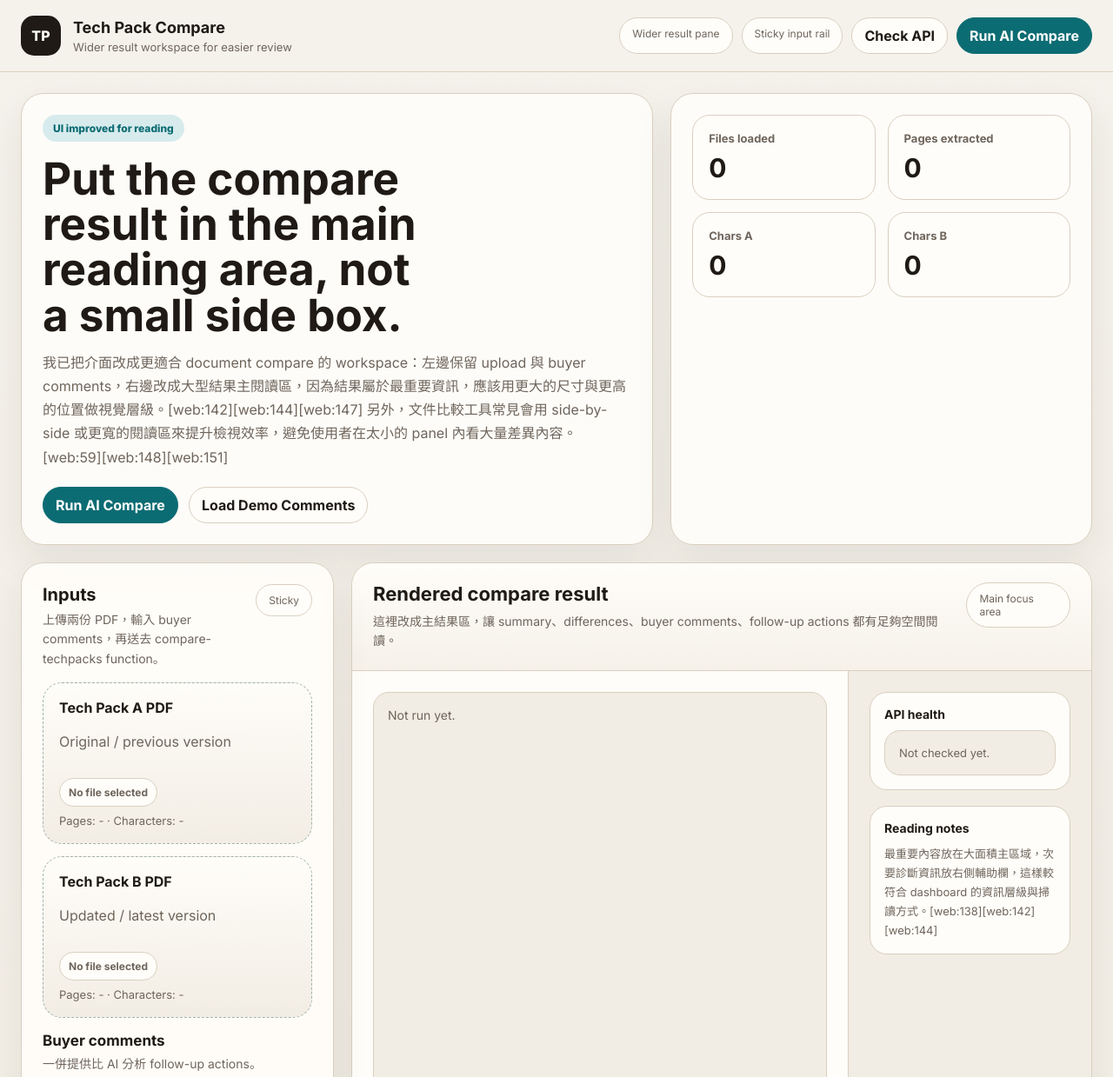
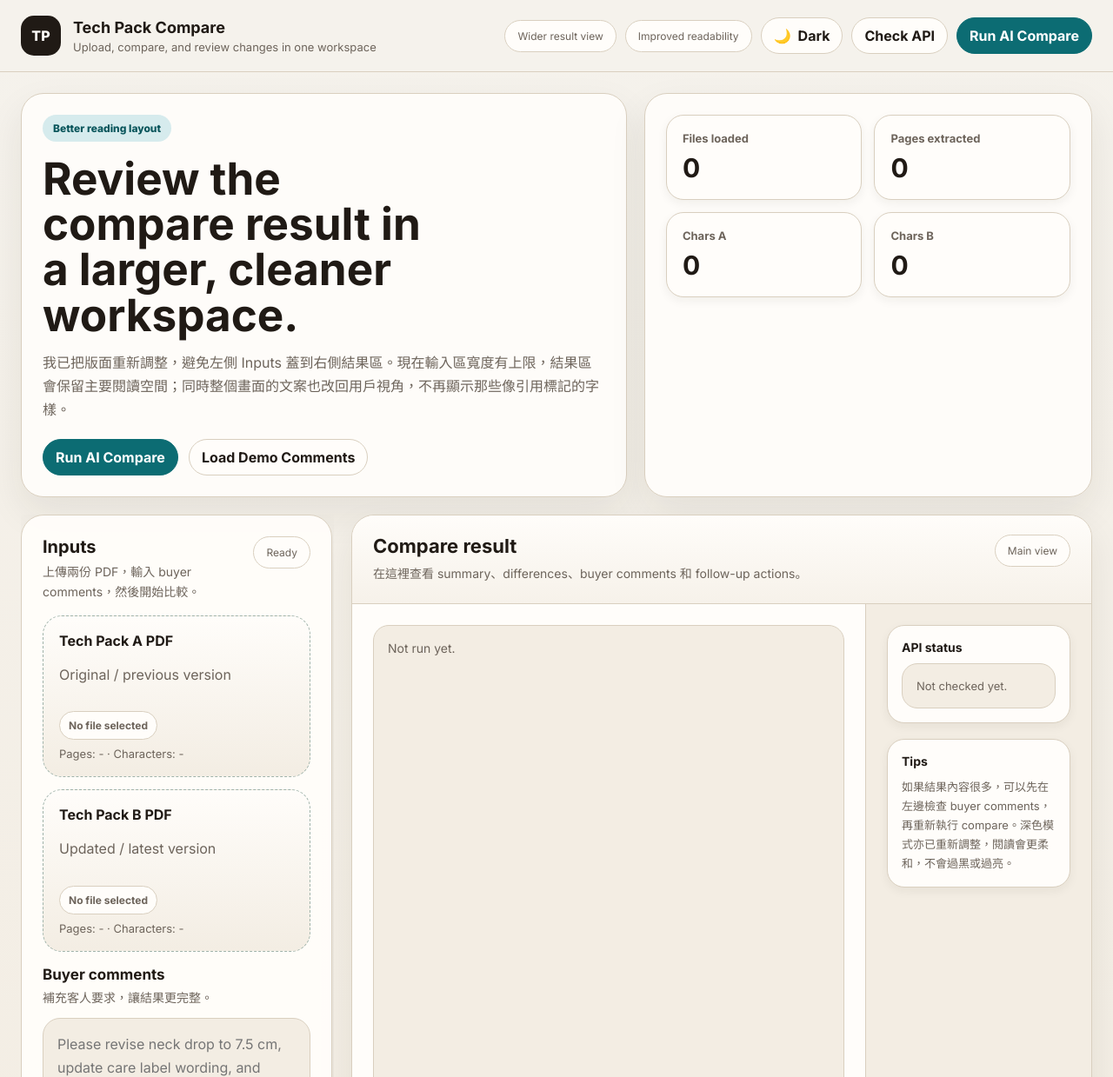
Before and after one commit to lee217217/tech-pack-compare, a website with bundled scripts: page tech-pack-compare/public/index.html in a window 1280 px wide. Shown: the top 1239 px of the page at 87% size. Built offline with nearby package versions, Linux system fonts and the light colour scheme.

Commit message:
Add files via upload

```diff
--- a/tech-pack-compare/public/index.html
+++ b/tech-pack-compare/public/index.html
@@ -9,40 +9,40 @@
   <link href="https://fonts.googleapis.com/css2?family=Inter:wght@400;500;600;700;800&display=swap" rel="stylesheet">
   <style>
     :root,[data-theme="light"]{
-      --bg:#f5f2ec;--surface:#fffdf9;--surface-2:#f2ede4;--surface-3:#ece5d9;--border:#d9cfbf;--text:#1f1a15;--muted:#6e655c;--faint:#a4998c;
-      --primary:#0c6c73;--primary-soft:#d7ebed;--shadow:0 18px 44px rgba(41,33,24,.08);--radius:26px;--radius-sm:18px;
+      --bg:#f5f2ec;--surface:#fffdfa;--surface-2:#f3ede3;--surface-3:#ece4d7;--border:#d9cfbf;--text:#201a15;--muted:#6d645b;--faint:#9e9486;
+      --primary:#0c6c73;--primary-soft:#d6ebed;--primary-strong:#0a565c;--success:#2f7d45;--warning:#9c611b;--danger:#9c3552;
+      --shadow-sm:0 4px 12px rgba(41,33,24,.06);--shadow-md:0 18px 44px rgba(41,33,24,.08);--radius:26px;--radius-sm:18px;
     }
     [data-theme="dark"]{
-      --bg:#151310;--surface:#1d1b17;--surface-2:#26231e;--surface-3:#302c26;--border:#403830;--text:#efe7dd;--muted:#b1a79d;--faint:#857a6e;
-      --primary:#6db0b7;--primary-soft:#24393c;--shadow:0 20px 48px rgba(0,0,0,.28)
+      --bg:#14120f;--surface:#1b1815;--surface-2:#23201b;--surface-3:#2d2923;--border:#403830;--text:#ede4d9;--muted:#b2a79b;--faint:#867a6d;
+      --primary:#68aeb6;--primary-soft:#22383b;--primary-strong:#8ac8cf;--success:#7fc392;--warning:#e0ae6f;--danger:#de7c9d;
+      --shadow-sm:0 4px 14px rgba(0,0,0,.2);--shadow-md:0 22px 52px rgba(0,0,0,.32)
     }
-    *{box-sizing:border-box}html{scroll-behavior:smooth}body{margin:0;font-family:'Inter',sans-serif;background:linear-gradient(180deg,var(--bg),var(--surface-2));color:var(--text)}button,input,textarea{font:inherit}
+    *{box-sizing:border-box}html{scroll-behavior:smooth}body{margin:0;font-family:'Inter',sans-serif;background:linear-gradient(180deg,var(--bg),var(--surface-2));color:var(--text);min-height:100vh}
+    button,input,textarea{font:inherit}
     .topbar{position:sticky;top:0;z-index:20;display:flex;justify-content:space-between;align-items:center;gap:16px;padding:18px 24px;border-bottom:1px solid var(--border);background:color-mix(in srgb,var(--bg) 84%, transparent);backdrop-filter:blur(16px)}
     .brand{display:flex;align-items:center;gap:14px}.mark{width:46px;height:46px;border-radius:15px;background:var(--text);color:var(--surface);display:grid;place-items:center;font-weight:800}.brand h1{margin:0;font-size:18px}.brand p{margin:4px 0 0;font-size:13px;color:var(--muted)}
-    .toolbar{display:flex;gap:10px;flex-wrap:wrap}.btn,.pill{padding:10px 14px;border-radius:999px;border:1px solid var(--border);background:var(--surface);color:var(--text)}.btn{cursor:pointer;font-weight:700}.btn-primary{background:var(--primary);border-color:var(--primary);color:#fff}.pill{font-size:12px;color:var(--muted)}
+    .toolbar{display:flex;gap:10px;flex-wrap:wrap;align-items:center}.btn,.pill,.theme-btn{padding:10px 14px;border-radius:999px;border:1px solid var(--border);background:var(--surface);color:var(--text)}.btn,.theme-btn{cursor:pointer;font-weight:700}.btn-primary{background:var(--primary);border-color:var(--primary);color:#fff}.pill{font-size:12px;color:var(--muted)}
+    .theme-btn{display:inline-flex;align-items:center;gap:8px}.theme-btn svg{width:16px;height:16px}
     .page{max-width:1560px;margin:0 auto;padding:24px;display:grid;gap:20px}
-    .hero{display:grid;grid-template-columns:1.2fr .8fr;gap:20px}.card{background:color-mix(in srgb,var(--surface) 94%, transparent);border:1px solid var(--border);border-radius:var(--radius);box-shadow:var(--shadow)}.panel{padding:24px}
-    .eyebrow{display:inline-flex;padding:8px 12px;border-radius:999px;background:var(--primary-soft);color:var(--primary);font-size:12px;font-weight:800;margin-bottom:16px}
-    h2{margin:0;font-size:clamp(32px,4vw,54px);line-height:1.02;max-width:13ch}.muted{color:var(--muted);line-height:1.7}
-    .hero-actions{display:flex;gap:12px;flex-wrap:wrap;margin-top:20px}.stats{display:grid;grid-template-columns:repeat(2,1fr);gap:14px}.stat{padding:18px;border:1px solid var(--border);border-radius:20px;background:var(--surface)}.stat span{display:block;color:var(--muted);font-size:13px;margin-bottom:8px;font-weight:700}.stat strong{font-size:30px}
-    .workspace{display:grid;grid-template-columns:420px minmax(0,1fr);gap:20px;align-items:start}
-    .side-stack{display:grid;gap:20px;position:sticky;top:92px}.section-head{display:flex;justify-content:space-between;align-items:flex-start;gap:12px;margin-bottom:16px}.section-head h3{margin:0;font-size:20px}.section-head p{margin:6px 0 0;color:var(--muted);font-size:14px;line-height:1.6}
+    .hero{display:grid;grid-template-columns:1.15fr .85fr;gap:20px}.card{background:color-mix(in srgb,var(--surface) 95%, transparent);border:1px solid var(--border);border-radius:var(--radius);box-shadow:var(--shadow-md)}.panel{padding:24px}
+    .eyebrow{display:inline-flex;padding:8px 12px;border-radius:999px;background:var(--primary-soft);color:var(--primary-strong);font-size:12px;font-weight:800;margin-bottom:16px}
+    h2{margin:0;font-size:clamp(32px,4vw,54px);line-height:1.02;max-width:13ch}.muted{color:var(--muted);line-height:1.7}.hero-actions{display:flex;gap:12px;flex-wrap:wrap;margin-top:20px}
+    .stats{display:grid;grid-template-columns:repeat(2,1fr);gap:14px}.stat{padding:18px;border:1px solid var(--border);border-radius:20px;background:var(--surface);box-shadow:var(--shadow-sm)}.stat span{display:block;color:var(--muted);font-size:13px;margin-bottom:8px;font-weight:700}.stat strong{font-size:30px}
+    .workspace{display:grid;grid-template-columns:minmax(340px,400px) minmax(0,1fr);gap:20px;align-items:start}
+    .side-stack{display:grid;gap:20px;position:sticky;top:92px;max-height:calc(100vh - 110px);overflow:auto;padding-right:2px}
+    .section-head{display:flex;justify-content:space-between;align-items:flex-start;gap:12px;margin-bottom:16px}.section-head h3{margin:0;font-size:20px}.section-head p{margin:6px 0 0;color:var(--muted);font-size:14px;line-height:1.6}
     .drop-grid{display:grid;gap:14px}.drop{position:relative;min-height:170px;border:1.5px dashed color-mix(in srgb,var(--primary) 28%, var(--border));border-radius:22px;padding:18px;background:linear-gradient(180deg,var(--surface),var(--surface-2));display:flex;flex-direction:column;justify-content:space-between;gap:12px}.drop.dragover{border-color:var(--primary)}
     .drop input{position:absolute;inset:0;opacity:0;cursor:pointer}.file-chip{display:inline-flex;padding:8px 10px;border-radius:999px;border:1px solid var(--border);background:var(--surface);font-size:12px;font-weight:700;width:max-content;max-width:100%;overflow:hidden;text-overflow:ellipsis;white-space:nowrap}.meta{display:grid;gap:8px;font-size:13px;color:var(--muted)}
     textarea{width:100%;min-height:150px;resize:vertical;border-radius:20px;border:1px solid var(--border);background:var(--surface-2);color:var(--text);padding:16px;line-height:1.7}
-    .result-shell{padding:0;overflow:hidden}.result-top{display:flex;justify-content:space-between;align-items:flex-start;gap:14px;padding:22px 24px;border-bottom:1px solid var(--border);background:linear-gradient(180deg,color-mix(in srgb,var(--surface) 88%, transparent),color-mix(in srgb,var(--surface-2) 70%, transparent))}
+    .result-shell{padding:0;overflow:hidden;min-width:0}.result-top{display:flex;justify-content:space-between;align-items:flex-start;gap:14px;padding:22px 24px;border-bottom:1px solid var(--border);background:linear-gradient(180deg,color-mix(in srgb,var(--surface) 88%, transparent),color-mix(in srgb,var(--surface-2) 70%, transparent))}
     .result-top h3{margin:0;font-size:22px}.result-top p{margin:8px 0 0;color:var(--muted);font-size:14px;line-height:1.6}.result-top .pill{background:var(--surface)}
-    .result-body{display:grid;grid-template-columns:minmax(0,1fr) 320px;min-height:760px}
-    .main-result{padding:24px;overflow:auto;background:var(--surface)}
-    .result-panel{padding:24px;border-left:1px solid var(--border);background:var(--surface-2);display:grid;align-content:start;gap:18px}
-    .subpanel{padding:16px;border:1px solid var(--border);border-radius:20px;background:var(--surface)}
-    .subpanel h4{margin:0 0 10px;font-size:14px}.subpanel p{margin:0;color:var(--muted);font-size:13px;line-height:1.7}
+    .result-body{display:grid;grid-template-columns:minmax(0,1fr) 300px;min-height:760px}.main-result{padding:24px;overflow:auto;background:var(--surface);min-width:0}.result-panel{padding:24px;border-left:1px solid var(--border);background:var(--surface-2);display:grid;align-content:start;gap:18px}
+    .subpanel{padding:16px;border:1px solid var(--border);border-radius:20px;background:var(--surface);box-shadow:var(--shadow-sm)}.subpanel h4{margin:0 0 10px;font-size:14px}.subpanel p{margin:0;color:var(--muted);font-size:13px;line-height:1.7}
     pre,.box{margin:0;white-space:pre-wrap;word-break:break-word;max-height:360px;overflow:auto;font-family:inherit;font-size:13px;line-height:1.7;color:var(--muted);padding:14px 16px;border:1px solid var(--border);border-radius:18px;background:var(--surface-2)}
-    .preview-stack{display:grid;gap:18px}.preview-doc{display:grid;gap:10px}.label{font-size:12px;color:var(--muted);font-weight:800;letter-spacing:.02em}
-    #compareOut{min-height:680px;font-size:14px;line-height:1.7}
-    .footer{font-size:12px;color:var(--muted);text-align:right}
-    @media (max-width:1320px){.workspace{grid-template-columns:360px minmax(0,1fr)}.result-body{grid-template-columns:minmax(0,1fr) 280px}}
-    @media (max-width:1100px){.hero,.workspace,.result-body{grid-template-columns:1fr}.side-stack{position:static}.result-panel{border-left:none;border-top:1px solid var(--border)}#compareOut{min-height:520px}}
+    .preview-stack{display:grid;gap:18px}.preview-doc{display:grid;gap:10px}.label{font-size:12px;color:var(--muted);font-weight:800;letter-spacing:.02em}#compareOut{min-height:680px;font-size:14px;line-height:1.7}.footer{font-size:12px;color:var(--muted);text-align:right}
+    @media (max-width:1320px){.workspace{grid-template-columns:minmax(320px,360px) minmax(0,1fr)}.result-body{grid-template-columns:minmax(0,1fr) 260px}}
+    @media (max-width:1100px){.hero,.workspace,.result-body{grid-template-columns:1fr}.side-stack{position:static;max-height:none;overflow:visible}.result-panel{border-left:none;border-top:1px solid var(--border)}#compareOut{min-height:520px}}
     @media (max-width:760px){.page,.topbar{padding-left:16px;padding-right:16px}.topbar{align-items:flex-start;flex-direction:column}.panel,.main-result,.result-panel{padding:18px}.result-top{padding:18px}.stats{grid-template-columns:1fr 1fr}}
   </style>
 </head>
@@ -52,12 +52,16 @@
       <div class="mark">TP</div>
       <div>
         <h1>Tech Pack Compare</h1>
-        <p>Wider result workspace for easier review</p>
+        <p>Upload, compare, and review changes in one workspace</p>
       </div>
     </div>
     <div class="toolbar">
-      <span class="pill">Wider result pane</span>
-      <span class="pill">Sticky input rail</span>
+      <span class="pill">Wider result view</span>
+      <span class="pill">Improved readability</span>
+      <button class="theme-btn" id="themeToggle" aria-label="切換深色模式">
+        <span id="themeIcon">🌙</span>
+        <span id="themeText">Dark</span>
+      </button>
       <button class="btn" id="healthBtn">Check API</button>
       <button class="btn btn-primary" id="compareBtn">Run AI Compare</button>
     </div>
@@ -66,9 +70,9 @@
   <main class="page">
     <section class="hero">
       <div class="card panel">
-        <div class="eyebrow">UI improved for reading</div>
-        <h2>Put the compare result in the main reading area, not a small side box.</h2>
-        <p class="muted">我已把介面改成更適合 document compare 的 workspace：左邊保留 upload 與 buyer comments，右邊改成大型結果主閱讀區，因為結果屬於最重要資訊，應該用更大的尺寸與更高的位置做視覺層級。[web:142][web:144][web:147] 另外，文件比較工具常見會用 side-by-side 或更寬的閱讀區來提升檢視效率，避免使用者在太小的 panel 內看大量差異內容。[web:59][web:148][web:151]</p>
+        <div class="eyebrow">Better reading layout</div>
+        <h2>Review the compare result in a larger, cleaner workspace.</h2>
+        <p class="muted">我已把版面重新調整，避免左側 Inputs 蓋到右側結果區。現在輸入區寬度有上限，結果區會保留主要閱讀空間；同時整個畫面的文案也改回用戶視角，不再顯示那些像引用標記的字樣。</p>
         <div class="hero-actions">
           <button class="btn btn-primary" id="compareBtn2">Run AI Compare</button>
           <button class="btn" id="fillDemoBtn">Load Demo Comments</button>
@@ -90,9 +94,9 @@
           <div class="section-head">
             <div>
               <h3>Inputs</h3>
-              <p>上傳兩份 PDF，輸入 buyer comments，再送去 compare-techpacks function。</p>
+              <p>上傳兩份 PDF，輸入 buyer comments，然後開始比較。</p>
             </div>
-            <span class="pill">Sticky</span>
+            <span class="pill">Ready</span>
           </div>
           <div class="drop-grid">
             <label class="drop" id="dropA">
@@ -122,7 +126,7 @@
             <div class="section-head" style="margin-bottom:12px;">
               <div>
                 <h3 style="font-size:17px;">Buyer comments</h3>
-                <p>一併提供比 AI 分析 follow-up actions。</p>
+                <p>補充客人要求，讓結果更完整。</p>
               </div>
             </div>
             <textarea id="commentsInput" placeholder="Please revise neck drop to 7.5 cm, update care label wording, and confirm collar edge topstitch."></textarea>
@@ -133,7 +137,7 @@
           <div class="section-head">
             <div>
               <h3>Source preview</h3>
-              <p>保留原始抽字區，方便快速核對。</p>
+              <p>保留原始抽字內容，方便核對差異。</p>
             </div>
           </div>
           <div class="preview-stack">
@@ -152,10 +156,10 @@
       <section class="card result-shell">
         <div class="result-top">
           <div>
-            <h3>Rendered compare result</h3>
-            <p>這裡改成主結果區，讓 summary、differences、buyer comments、follow-up actions 都有足夠空間閱讀。</p>
+            <h3>Compare result</h3>
+            <p>在這裡查看 summary、differences、buyer comments 和 follow-up actions。</p>
           </div>
-          <span class="pill">Main focus area</span>
+          <span class="pill">Main view</span>
         </div>
         <div class="result-body">
           <div class="main-result">
@@ -163,21 +167,42 @@
           </div>
           <aside class="result-panel">
             <div class="subpanel">
-              <h4>API health</h4>
+              <h4>API status</h4>
               <pre id="healthOut">Not checked yet.</pre>
             </div>
             <div class="subpanel">
-              <h4>Reading notes</h4>
-              <p>最重要內容放在大面積主區域，次要診斷資訊放右側輔助欄，這樣較符合 dashboard 的資訊層級與掃讀方式。[web:138][web:142][web:144]</p>
+              <h4>Tips</h4>
+              <p>如果結果內容很多，可以先在左邊檢查 buyer comments，再重新執行 compare。深色模式亦已重新調整，閱讀會更柔和，不會過黑或過亮。</p>
             </div>
           </aside>
         </div>
       </section>
     </section>
 
-    <div class="footer">Layout now gives the main result the largest reading area, while keeping input and source preview available without crowding the analysis view.[web:138][web:142][web:150]</div>
+    <div class="footer">Built for easier reading, cleaner wording, and a more balanced light / dark experience.</div>
   </main>
 
+  <script>
+    (function () {
+      const root = document.documentElement;
+      const btn = document.getElementById('themeToggle');
+      const icon = document.getElementById('themeIcon');
+      const text = document.getElementById('themeText');
+      let theme = window.matchMedia('(prefers-color-scheme: dark)').matches ? 'dark' : 'light';
+
+      function applyTheme(mode) {
+        theme = mode;
+        root.setAttribute('data-theme', mode);
+        const isDark = mode === 'dark';
+        icon.textContent = isDark ? '☀️' : '🌙';
+        text.textContent = isDark ? 'Light' : 'Dark';
+        btn.setAttribute('aria-label', isDark ? '切換淺色模式' : '切換深色模式');
+      }
+
+      applyTheme(theme);
+      btn.addEventListener('click', () => applyTheme(theme === 'dark' ? 'light' : 'dark'));
+    })();
+  </script>
   <script type="module" src="./app.js"></script>
 </body>
 </html>
```
